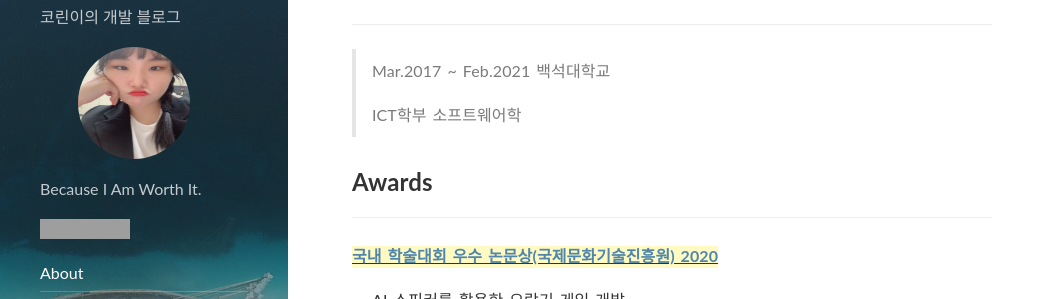
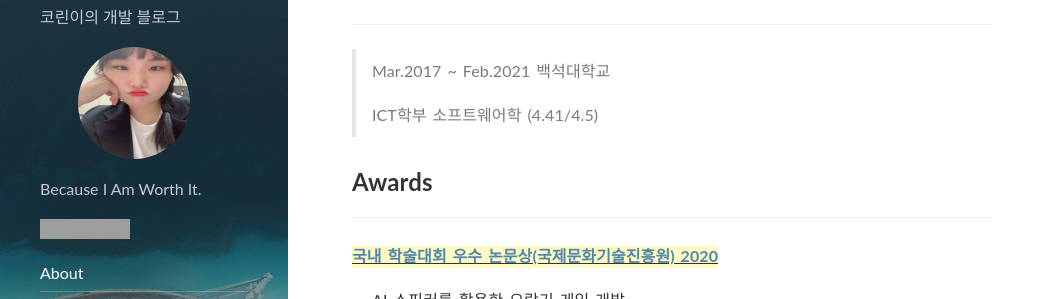
Before and after one commit to jnhro1/jnhro1.github.io, a Jekyll site: the page built from about.md, in a window 1280 px wide and 900 px high, scrolled down 617 px. Shown: the part 155-454 px from the top of the window, without its empty margins (0-1055 px from the left). Built offline with Jekyll 4.4.1, drawn with Linux system fonts in a browser that asks for light colours; nearby versions of some CDN libraries; grey boxes are pictures that could not be loaded.

Commit message:
학점 추가

```diff
--- a/about.md
+++ b/about.md
@@ -37,7 +37,7 @@ font-weight:bold">
 
 > Mar.2017 ~ Feb.2021 백석대학교
 >
-> ICT학부 소프트웨어학
+> ICT학부 소프트웨어학 (4.41/4.5)
 
 
 ## Awards
```
